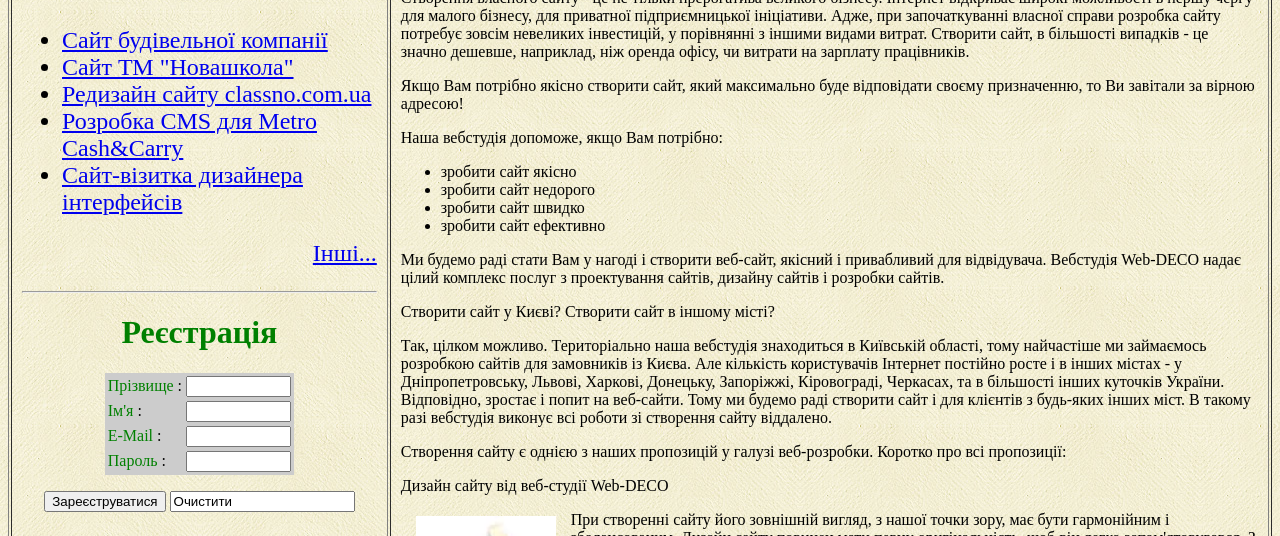
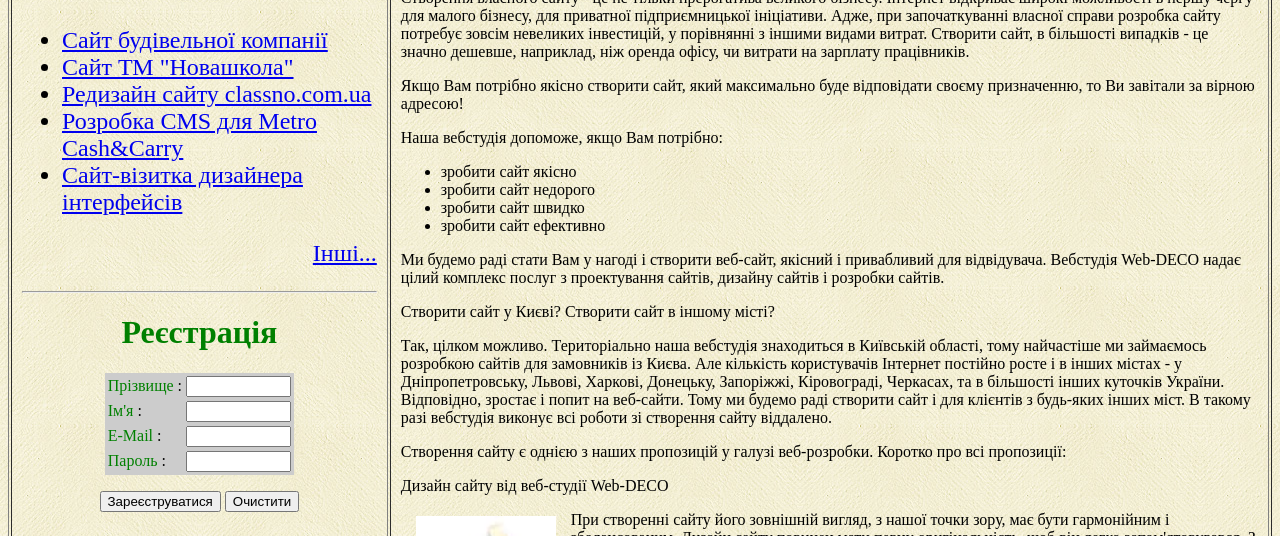
Before and after one commit to Rinkame0/Rinkame0.github.io, a plain HTML site: page index.html in a window 1280 px wide. Shown: the part 264-800 px from the top of the page. Drawn offline with Linux system fonts and the light colour scheme.

Commit message:
16.5 - Фікс

```diff
--- a/index.html
+++ b/index.html
@@ -65,7 +65,7 @@
               </table>
               <p align="center">
               <input type="submit" value="Зареєструватися" >
-              <input typ="reset" value="Очистити">
+              <input type="reset" value="Очистити">
               </p>
               </form>
           </hr>
```
